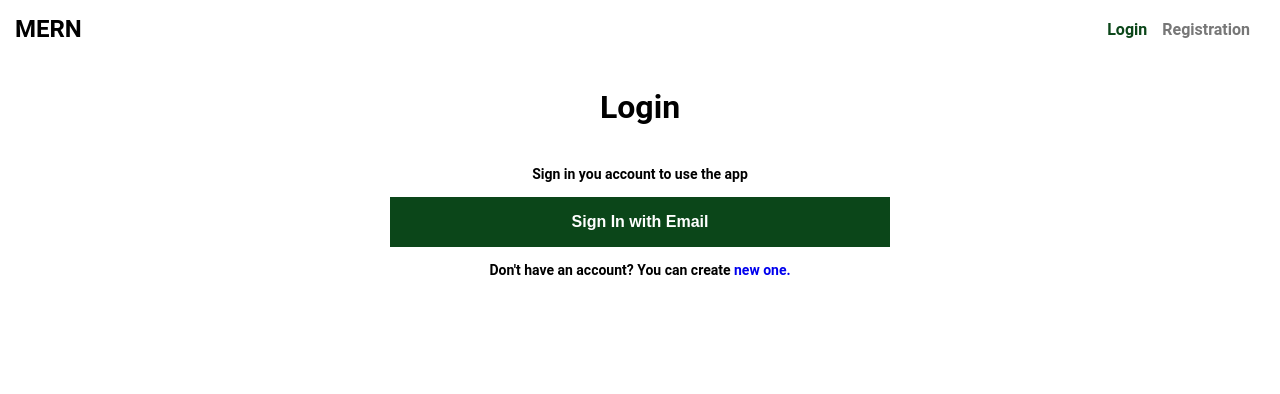
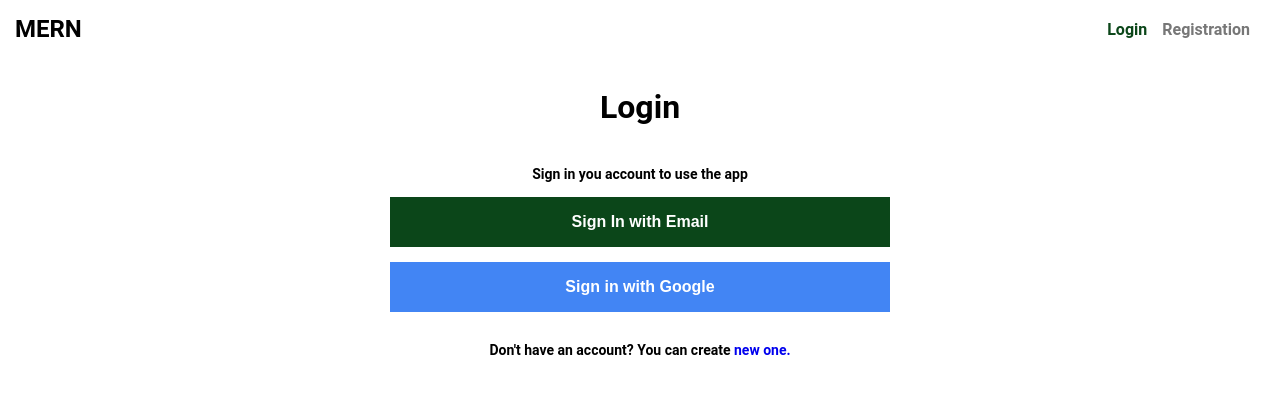
Before and after one commit to Alexey-Tverdohleb/mern-app, a React (Vite) app in the folder client/: page /login in a window 1280 px wide. Shown: the top 394 px of the page. Built offline with nearby package versions, Linux system fonts and the light colour scheme; no server answers.

Commit message:
add google auth button

```diff
--- a/client/src/components/Button/index.jsx
+++ b/client/src/components/Button/index.jsx
@@ -3,8 +3,8 @@ import PropTypes from 'prop-types';
 import noop from '../../helpers/noop.js';
 import { ButtonStyled } from './style';
 
-const Button = ({ label, disabled, type, onClick }) => (
-  <ButtonStyled disabled={disabled} type={type} onClick={onClick}>
+const Button = ({ label, disabled, type, onClick, background }) => (
+  <ButtonStyled $background={background} disabled={disabled} type={type} onClick={onClick}>
     {label}
   </ButtonStyled>
 );
@@ -14,6 +14,7 @@ Button.propTypes = {
   disabled: PropTypes.bool,
   type: PropTypes.string,
   onClick: PropTypes.func,
+  background: PropTypes.string,
 };
 
 Button.defaultProps = {
@@ -21,6 +22,7 @@ Button.defaultProps = {
   disabled: false,
   type: 'button',
   onClick: noop,
+  background: null,
 };
 
 export default Button;
--- a/client/src/components/Button/style.js
+++ b/client/src/components/Button/style.js
@@ -7,7 +7,9 @@ export const ButtonStyled = styled.button`
   padding: 15px;
   font-weight: 700;
   font-size: 16px;
-  background-color: ${ACCENT_COLOR};
-  border: 1px solid ${ACCENT_COLOR};
+  background-color: ${({ $background }) => $background ?? ACCENT_COLOR};
+  border: 1px solid ${({ $background }) => $background ?? ACCENT_COLOR};
   color: ${TEXT_WHITE};
+  margin-bottom: 15px;
+  cursor: pointer;
 `;
--- a/client/src/constants/colors.js
+++ b/client/src/constants/colors.js
@@ -7,3 +7,5 @@ export const LIGHT_GRAY = '#EEE';
 export const MEDIUM_GRAY = '#777';
 
 export const ERROR_COLOR = '#F00';
+
+export const GOOGLE_BLUE = '#4285F4';
--- /dev/null
+++ b/client/src/helpers/openPopup.js
@@ -0,0 +1,6 @@
+export default function openPopupWindow({ url, width, height }) {
+  const top = window.screen.height / 2 - height / 2;
+  const left = window.screen.width / 2 - width / 2;
+
+  return window.open(url, '_target', `width=${width}, height=${height}, top=${top}, left=${left}`);
+}
--- /dev/null
+++ b/client/src/pages/Login/LoginGoogleButton.jsx
@@ -0,0 +1,11 @@
+import Button from '../../components/Button/index.jsx';
+import { GOOGLE_BLUE } from '../../constants/colors.js';
+import openPopupWindow from '../../helpers/openPopup.js';
+
+const LoginGoogleButton = () => {
+  const handleClick = () => openPopupWindow({ url: 'https://google.com', width: 400, height: 600 });
+
+  return <Button background={GOOGLE_BLUE} label="Sign in with Google" onClick={handleClick} />;
+};
+
+export default LoginGoogleButton;
--- a/client/src/pages/Login/index.jsx
+++ b/client/src/pages/Login/index.jsx
@@ -2,6 +2,7 @@ import { Link } from 'react-router-dom';
 
 import { Wrapper, Title, SubTitle } from './style.js';
 import LoginEmailButton from './LoginEmailButton';
+import LoginGoogleButton from './LoginGoogleButton.jsx';
 
 const Login = () => {
   return (
@@ -9,6 +10,7 @@ const Login = () => {
       <Title>Login</Title>
       <SubTitle>Sign in you account to use the app</SubTitle>
       <LoginEmailButton />
+      <LoginGoogleButton />
       <SubTitle>
         Don't have an account? You can create <Link to="/registration">new one.</Link>
       </SubTitle>
--- /dev/null
+++ b/client/src/pages/Registration/SignUpGoogleButton.jsx
@@ -0,0 +1,11 @@
+import Button from '../../components/Button/index.jsx';
+import { GOOGLE_BLUE } from '../../constants/colors.js';
+import openPopupWindow from '../../helpers/openPopup.js';
+
+const SignUpGoogleButton = () => {
+  const handleClick = () => openPopupWindow({ url: 'https://google.com', width: 400, height: 600 });
+
+  return <Button background={GOOGLE_BLUE} label="Sign up with Google" onClick={handleClick} />;
+};
+
+export default SignUpGoogleButton;
--- a/client/src/pages/Registration/index.jsx
+++ b/client/src/pages/Registration/index.jsx
@@ -2,6 +2,7 @@ import { Link } from 'react-router-dom';
 
 import { Wrapper, Title, SubTitle } from './style';
 import SignUpEmailButton from './SignUpEmailButton';
+import SignUpGoogleButton from './SignUpGoogleButton.jsx';
 
 const Registration = () => {
   return (
@@ -9,6 +10,7 @@ const Registration = () => {
       <Title>Registration</Title>
       <SubTitle>Create new account if you don't have one</SubTitle>
       <SignUpEmailButton />
+      <SignUpGoogleButton />
       <SubTitle>
         Do you have an account? Please <Link to="/login">login.</Link>
       </SubTitle>
```
